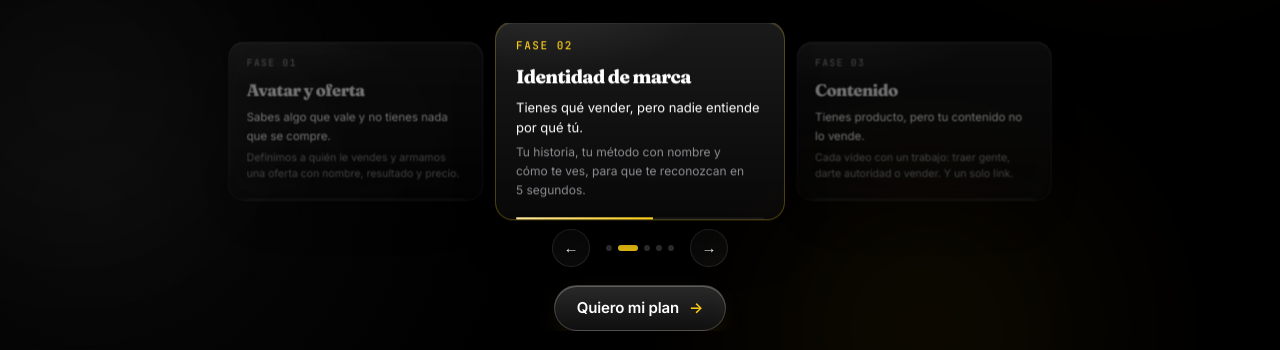
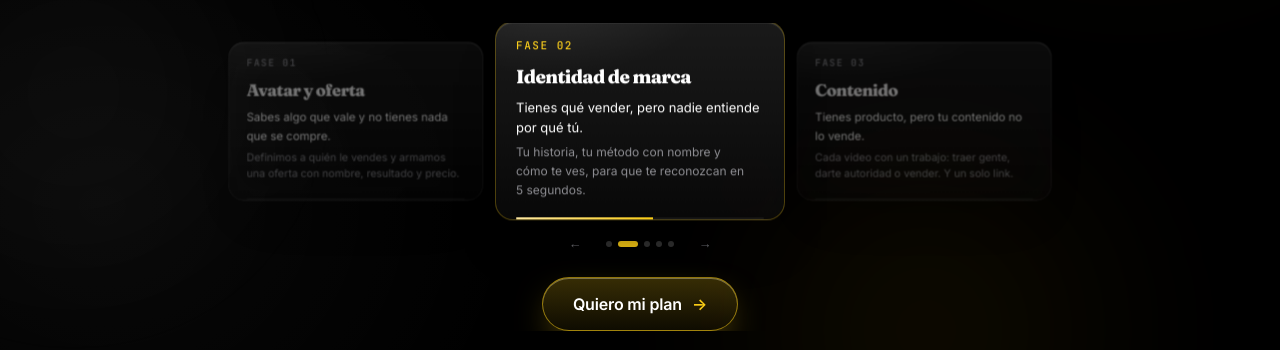
Before and after one commit to checoperezcuadragonzalez-pixel/productizar.co, a plain HTML site: page index.html in a window 1280 px wide. Shown: the part 450-800 px from the top of the page. Drawn offline with Linux system fonts and the light colour scheme.

Commit message:
Botón principal más obvio
Co-Authored-By: Claude Opus 5.5 <noreply@anthropic.com>
Claude-Session: https://claude.ai/code/session_01FeqHH9ayr4WsGtEckNKmjz

```diff
--- a/assets/landing.css
+++ b/assets/landing.css
@@ -585,3 +585,14 @@ input[type=range]::-moz-range-thumb { width: 28px; height: 28px; border: 0; bord
 .ph-bar { left: 20px; right: 20px; }
 .car-stage { height: 196px !important; } .car-nav { margin-top: 10px !important; }
 .ph-card { width: min(290px, 74vw); margin-left: calc(min(290px, 74vw) / -2); } .ph-card .ph-do { max-width: none; }
+/* un solo botón obvio */
+#landing .btn-gold, .final-cta .btn-gold { min-height: 54px !important; padding: 0 30px !important; font-size: 16px !important; font-weight: 600;
+  border: 1px solid rgba(250,204,21,.55) !important; color: #fff;
+  background: linear-gradient(180deg, rgba(250,204,21,.22), rgba(250,204,21,.06)) !important;
+  box-shadow: inset 0 1px 0 rgba(255,243,196,.35), 0 0 0 0 rgba(250,204,21,.35), 0 14px 36px -12px rgba(250,204,21,.55) !important;
+  animation: ctaPulse 2.8s cubic-bezier(.32,.72,0,1) infinite; }
+@keyframes ctaPulse { 0% { box-shadow: inset 0 1px 0 rgba(255,243,196,.35), 0 0 0 0 rgba(250,204,21,.35), 0 14px 36px -12px rgba(250,204,21,.55); } 70%,100% { box-shadow: inset 0 1px 0 rgba(255,243,196,.35), 0 0 0 14px rgba(250,204,21,0), 0 14px 36px -12px rgba(250,204,21,.55); } }
+#landing .btn-gold:hover { transform: translateY(-2px); background: linear-gradient(180deg, rgba(250,204,21,.32), rgba(250,204,21,.1)) !important; }
+.car-btn { width: 30px; height: 30px; font-size: 13px; border-color: transparent; background: transparent; color: #6e6e73; }
+.car-btn:hover { color: #fff; background: rgba(255,255,255,.06); }
+@media (prefers-reduced-motion: reduce) { #landing .btn-gold, .final-cta .btn-gold { animation: none; } }
```
